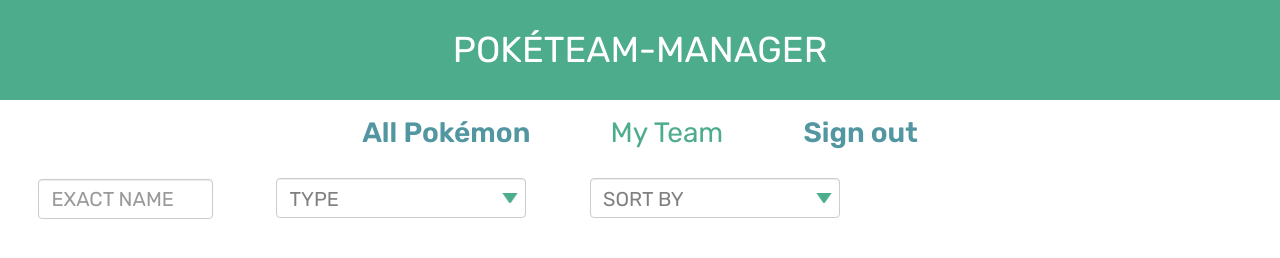
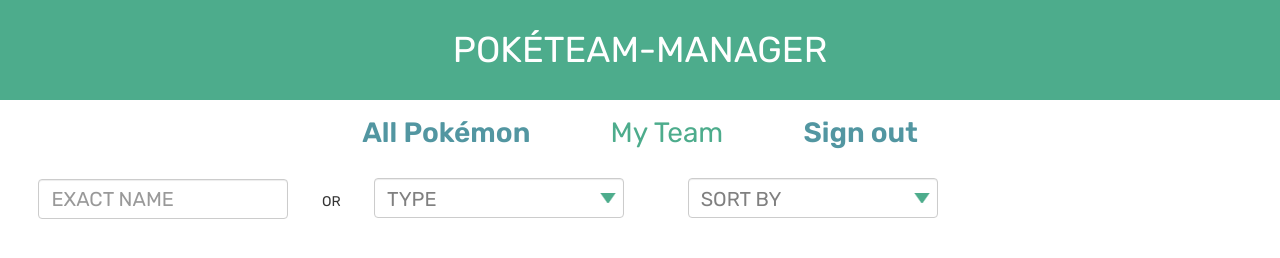
Before and after one commit to EHB-MCT/web2-course-project-TimonVanslambrouck, a website: page front/myTeam.html in a window 1280 px wide. Drawn offline with nearby package versions, Linux system fonts and the light colour scheme; no server answers.

Commit message:
more clear with 'or' between inputs

```diff
--- a/front/js/myteam.js
+++ b/front/js/myteam.js
@@ -113,6 +113,7 @@
     }
 
     function filterByType() {
+        document.getElementById('nameSearch').value = '';
         let selectedType = document.getElementById('types').value;
         let selectedSort = document.getElementById('sorts').value;
         if (selectedType == 'type') {
@@ -156,6 +157,7 @@
 
     async function sortBy(e) {
         e.preventDefault();
+        document.getElementById('nameSearch').value = '';
         let selectedSort = document.getElementById('sorts').value;
         let selectedType = document.getElementById('types').value;
         if (selectedSort == 'sort') {
@@ -256,6 +258,8 @@
 
     function searchName() {
         let search = document.getElementById('nameSearch').value;
+        document.getElementById('sorts').value = 'sort';
+        document.getElementById('types').value = 'type';
         search = capitalizeFirstLetter(search);
         getTeam(`https://web2-course-project-api-tv.herokuapp.com/api/pokemon?name=${search}`, true)
     }
--- a/front/myTeam.html
+++ b/front/myTeam.html
@@ -37,6 +37,7 @@
     <main class="mainWithGutter">
         <div class="inputs">
             <input class="form-control" id="nameSearch" placeholder="EXACT NAME" type="search">
+            <p class="or">OR</p>
             <select class="form-control" id="types">
                 <option selected value="type">TYPE</option>
             </select>
--- a/front/style.css
+++ b/front/style.css
@@ -71,7 +71,7 @@
     font-weight: normal;
 }
 
-/* INDEX */
+/* INDEX + MYTEAM */
 
 .mainWithGutter {
     margin: 0 3%;
@@ -87,7 +87,7 @@
 
 .inputs input {
     display: inline-block;
-    width: 14.5%;
+    width: 250px;
     height: 40px;
     font-size: 20px;
     margin-right: 5%;
@@ -114,6 +114,12 @@
     background-repeat: no-repeat;
     -webkit-appearance: none;
     -moz-appearance: none;
+}
+
+.or {
+    display: inline-block;
+    margin-left: -2.5%;
+    margin-right: 2.5%;
 }
 
 .pokemonDisplay {
```
